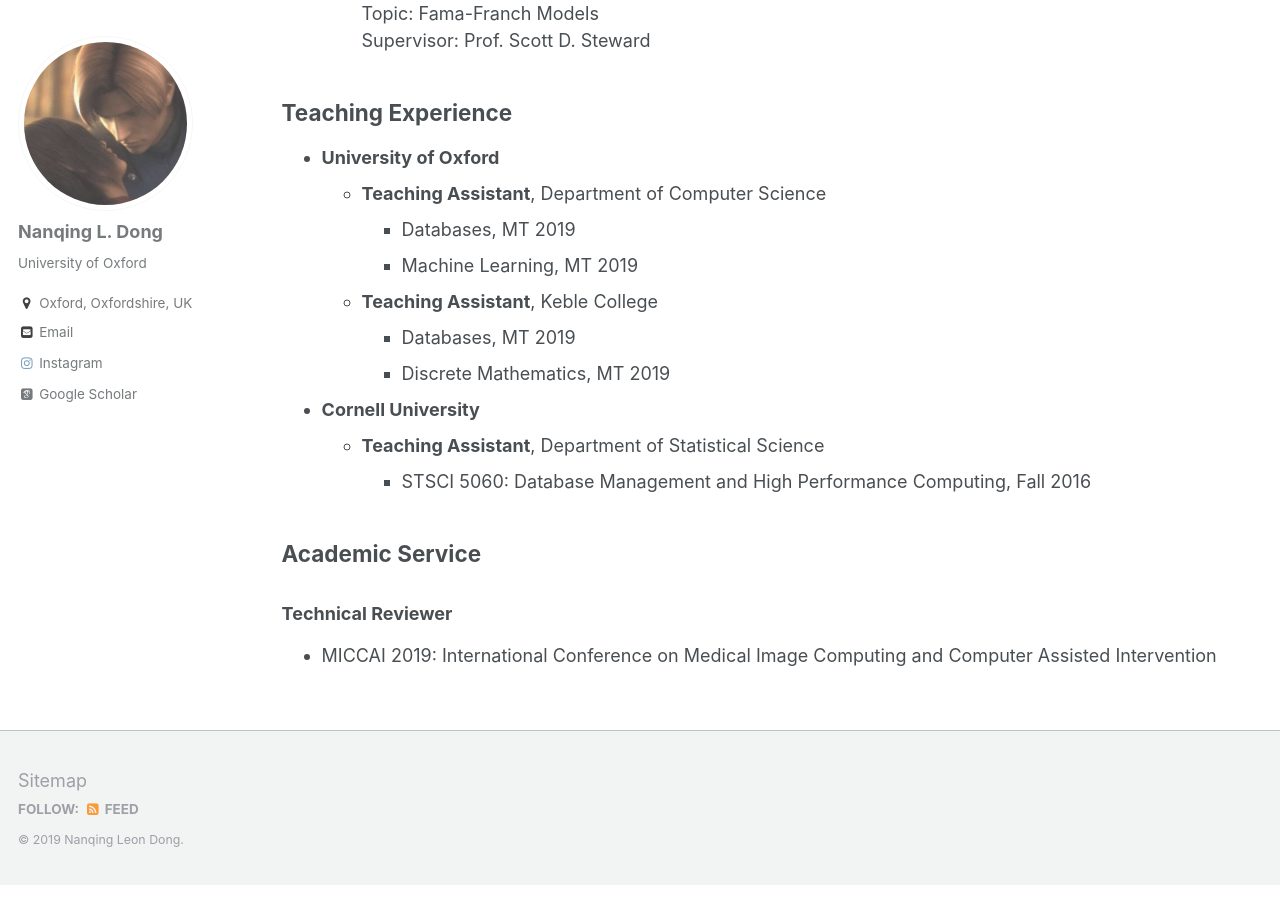
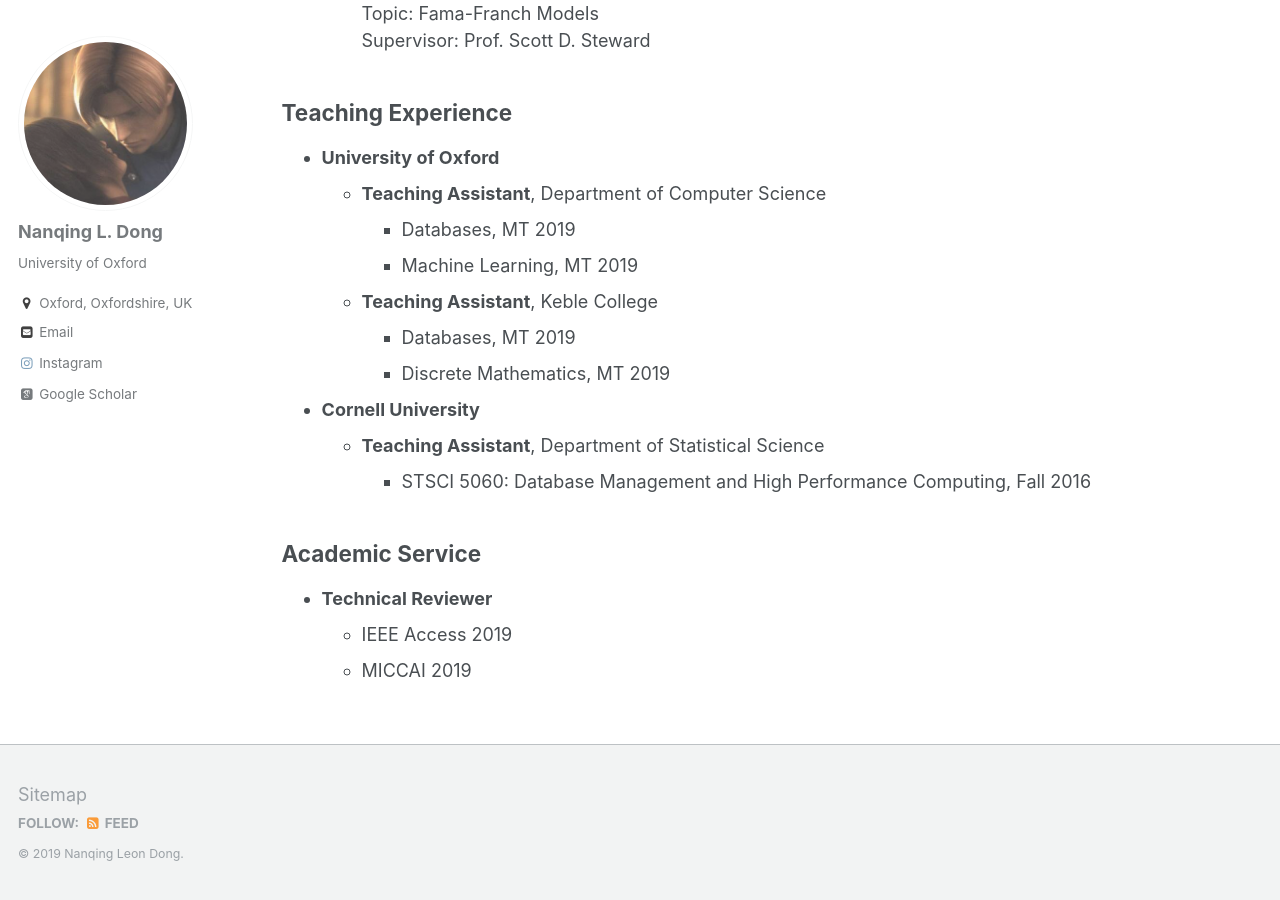
Before and after one commit to eveningdong/eveningdong.github.io, a Jekyll site: the page built from _pages/academic.md, in a window 1280 px wide and 900 px high, scrolled down 1501 px. Built offline with Jekyll 4.4.1, drawn with Linux system fonts in a browser that asks for light colours; some web fonts are replaced.

Commit message:
add ieee access

```diff
--- a/_pages/academic.md
+++ b/_pages/academic.md
@@ -61,6 +61,6 @@ author_profile: true
     - STSCI 5060: Database Management and High Performance Computing, Fall 2016
 
 ## Academic Service
-
-### Technical Reviewer
-* MICCAI 2019: International Conference on Medical Image Computing and Computer Assisted Intervention
+* **Technical Reviewer**
+  + IEEE Access 2019
+  + MICCAI 2019
```
